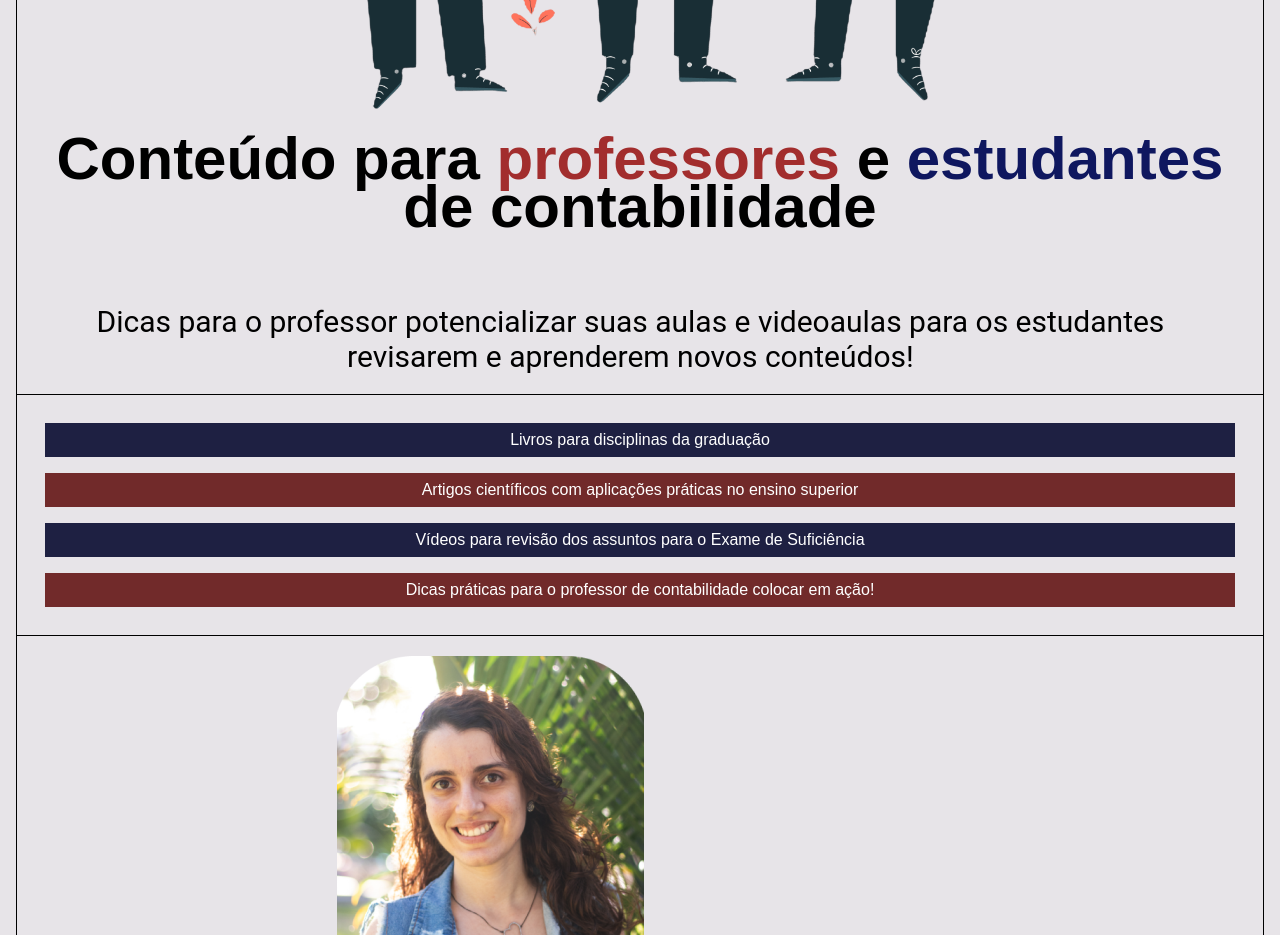
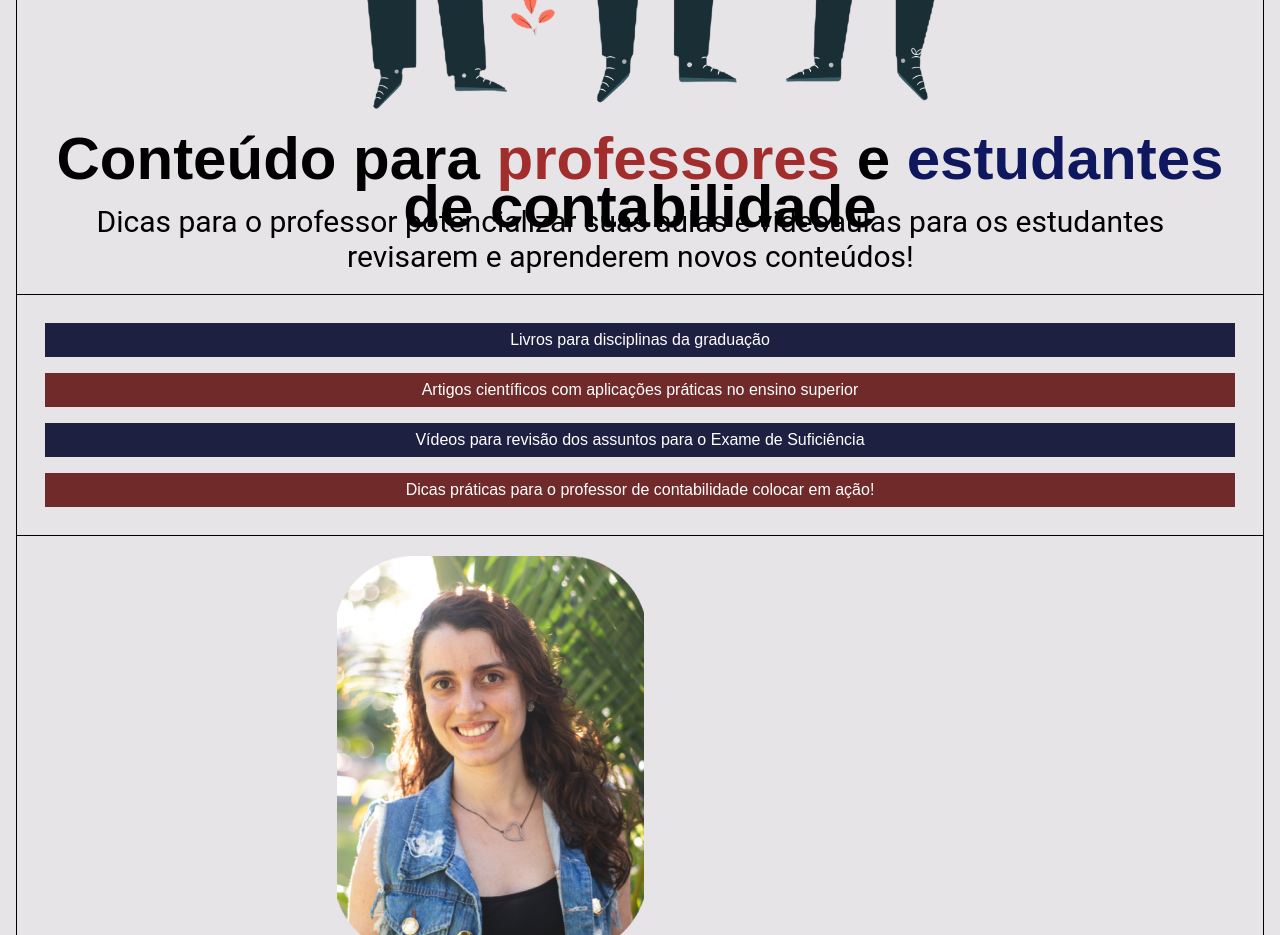
Before and after one commit to nadielligalvao/nadielligalvao, a plain HTML site: page index.html in a window 1280 px wide. Shown: the part 920-1855 px from the top of the page. Drawn offline with Linux system fonts and the light colour scheme.

Commit message:
Add files via upload

```diff
--- a/estilo.css
+++ b/estilo.css
@@ -86,7 +86,7 @@ h1 {
 	line-height: 80%;
 	text-align: center;
 	max-width: 100%;
-
+	margin-bottom: -80px;
 }
 
 #destaqueone {
@@ -99,7 +99,7 @@ h1 {
 }
 
 #assunto {
-	margin-top: 20px;
+	margin-top: 0px;
 	display: flex;
 	justify-content: flex-end;
 	flex-shrink: 0;
```
